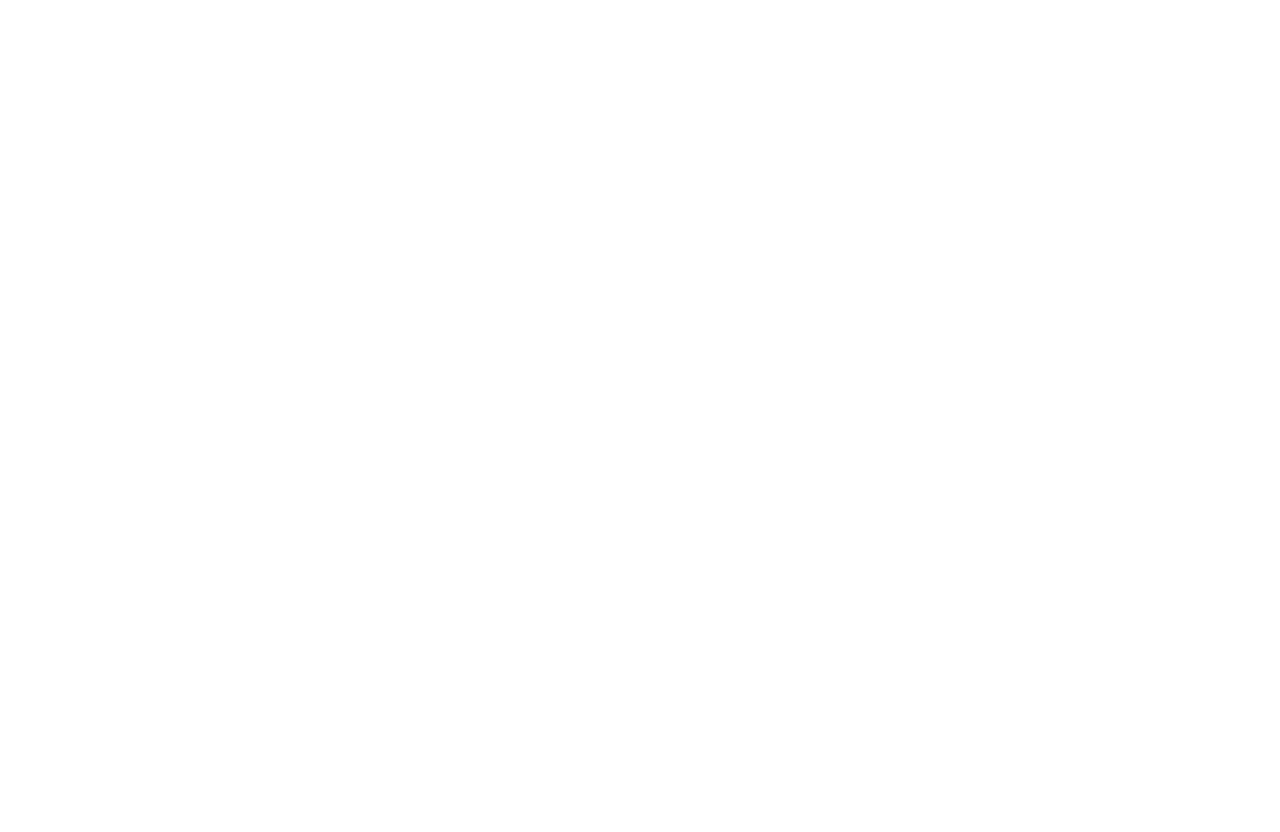
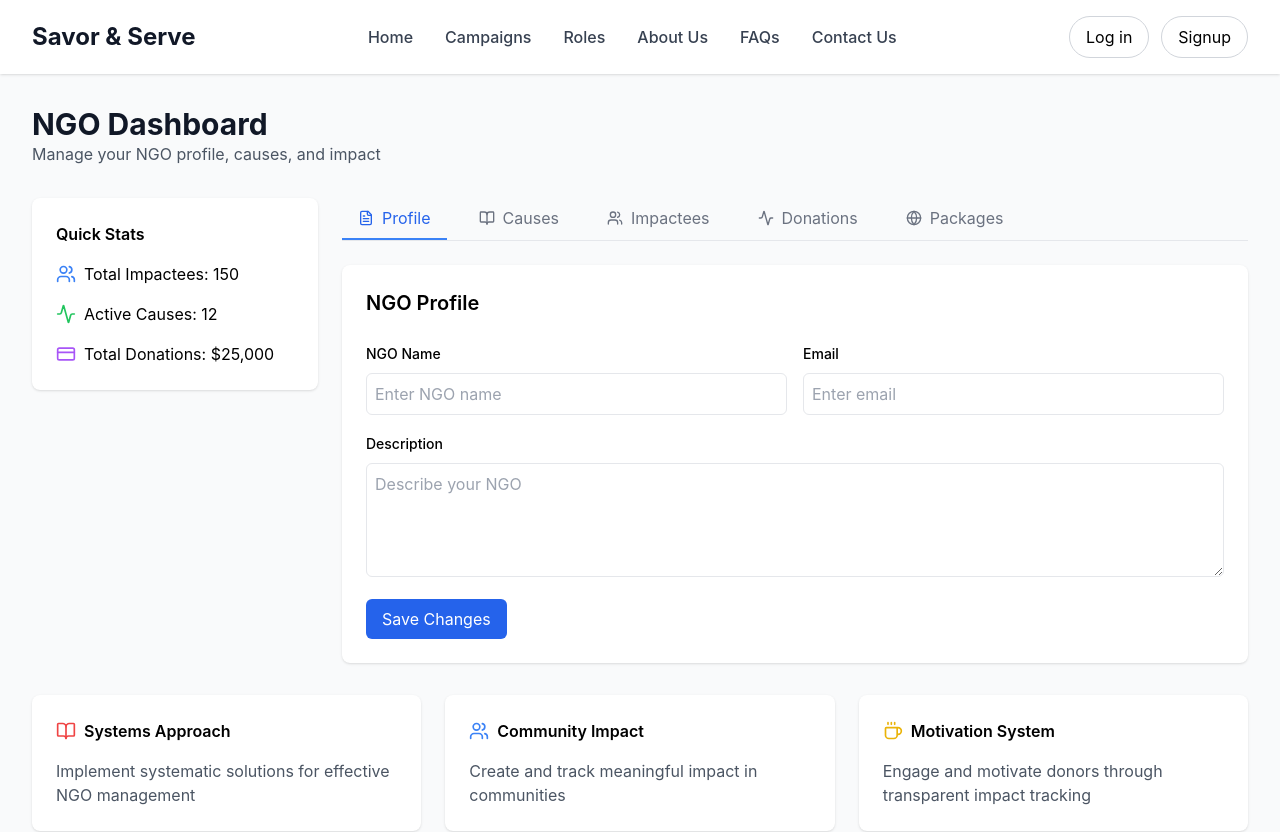
Before and after one commit to Mati-Shaikh/Savor-Serve, a React (Create React App) app: page /ngo in a window 1280 px wide. Before the commit this address had no page. Shown: the top 832 px of the page. Before the commit the page ends 800 px from the top, so only its background shows below. Built offline with nearby package versions, Linux system fonts and the light colour scheme.

Commit message:
NGO Dashboard Created

```diff
--- a/package.json
+++ b/package.json
@@ -6,6 +6,7 @@
     "@headlessui/react": "^2.2.0",
     "@heroicons/react": "^1.0.6",
     "@radix-ui/react-icons": "^1.3.0",
+    "@radix-ui/react-tabs": "^1.1.1",
     "@testing-library/jest-dom": "^5.17.0",
     "@testing-library/react": "^13.4.0",
     "@testing-library/user-event": "^13.5.0",
@@ -23,6 +24,7 @@
     "react-router-dom": "^6.26.2",
     "react-scripts": "5.0.1",
     "react-slick": "^0.30.2",
+    "shadcn-ui": "^0.9.3",
     "slick-carousel": "^1.8.1",
     "tailwind-merge": "^2.5.2",
     "tailwindcss-animate": "^1.0.7",
--- a/src/App.js
+++ b/src/App.js
@@ -12,6 +12,7 @@ import ContactUs from "./components/ContactPage/contactPage";
 import AdminPage from "./components/LoginAndSignupComponents/Admin"
 import AboutUs from "./components/AboutUsPage/aboutus";
 import FAQs from "./components/FAQsPage/faqsPage";
+import NGO from "./components/NGOPage/ngoPage";
 
 const App = () => {
   return (
@@ -25,6 +26,7 @@ const App = () => {
         <Route path="/contactus" element={<ContactUs />} />
         <Route path="/aboutus" element={<AboutUs />} />
         <Route path="/faqs" element={<FAQs />} />
+        <Route path="/ngo" element={<NGO />} />
 
         <Route
           path="/dashboard"
--- /dev/null
+++ b/src/components/LandingPageComponents/NGO.js
@@ -0,0 +1,205 @@
+import React, { useState } from 'react';
+import {
+  Users,
+  BookOpen,
+  Activity,
+  Coffee,
+  Globe,
+  CreditCard,
+  FileText,
+  Check,
+  Plus,
+  ChevronDown
+} from 'lucide-react';
+
+const NGODashboard = () => {
+  const [activeTab, setActiveTab] = useState('profile');
+
+  // Sample state for demonstration
+  const [ngoProfile, setNgoProfile] = useState({
+    name: '',
+    email: '',
+    phone: '',
+    address: '',
+    description: ''
+  });
+
+  const tabs = [
+    { id: 'profile', icon: <FileText className="h-4 w-4" />, label: 'Profile' },
+    { id: 'causes', icon: <BookOpen className="h-4 w-4" />, label: 'Causes' },
+    { id: 'impactees', icon: <Users className="h-4 w-4" />, label: 'Impactees' },
+    { id: 'donations', icon: <Activity className="h-4 w-4" />, label: 'Donations' },
+    { id: 'packages', icon: <Globe className="h-4 w-4" />, label: 'Packages' }
+  ];
+
+  return (
+    <div className="min-h-screen bg-gray-50 p-8">
+      {/* Header Section */}
+      <div className="mb-8">
+        <h1 className="text-3xl font-bold text-gray-900">NGO Dashboard</h1>
+        <p className="text-gray-600">Manage your NGO profile, causes, and impact</p>
+      </div>
+
+      {/* Main Content */}
+      <div className="grid grid-cols-1 gap-6 lg:grid-cols-4">
+        {/* Sidebar Stats */}
+        <div className="space-y-4">
+          <div className="rounded-lg bg-white p-6 shadow">
+            <h2 className="mb-4 font-semibold">Quick Stats</h2>
+            <div className="space-y-4">
+              <div className="flex items-center space-x-2">
+                <Users className="h-5 w-5 text-blue-500" />
+                <span>Total Impactees: 150</span>
+              </div>
+              <div className="flex items-center space-x-2">
+                <Activity className="h-5 w-5 text-green-500" />
+                <span>Active Causes: 12</span>
+              </div>
+              <div className="flex items-center space-x-2">
+                <CreditCard className="h-5 w-5 text-purple-500" />
+                <span>Total Donations: $25,000</span>
+              </div>
+            </div>
+          </div>
+        </div>
+
+        {/* Main Content Area */}
+        <div className="lg:col-span-3">
+          {/* Custom Tabs */}
+          <div className="mb-6">
+            <div className="flex space-x-4 border-b">
+              {tabs.map((tab) => (
+                <button
+                  key={tab.id}
+                  onClick={() => setActiveTab(tab.id)}
+                  className={`flex items-center space-x-2 border-b-2 px-4 py-2 ${
+                    activeTab === tab.id
+                      ? 'border-blue-500 text-blue-600'
+                      : 'border-transparent text-gray-500 hover:text-gray-700'
+                  }`}
+                >
+                  {tab.icon}
+                  <span>{tab.label}</span>
+                </button>
+              ))}
+            </div>
+          </div>
+
+          {/* Tab Content */}
+          <div className="rounded-lg bg-white p-6 shadow">
+            {activeTab === 'profile' && (
+              <div>
+                <h2 className="mb-6 text-xl font-semibold">NGO Profile</h2>
+                <form className="space-y-4">
+                  <div className="grid grid-cols-2 gap-4">
+                    <div className="space-y-2">
+                      <label className="text-sm font-medium">NGO Name</label>
+                      <input
+                        type="text"
+                        className="w-full rounded-md border p-2"
+                        placeholder="Enter NGO name"
+                      />
+                    </div>
+                    <div className="space-y-2">
+                      <label className="text-sm font-medium">Email</label>
+                      <input
+                        type="email"
+                        className="w-full rounded-md border p-2"
+                        placeholder="Enter email"
+                      />
+                    </div>
+                  </div>
+                  <div className="space-y-2">
+                    <label className="text-sm font-medium">Description</label>
+                    <textarea
+                      className="w-full rounded-md border p-2"
+                      rows="4"
+                      placeholder="Describe your NGO"
+                    />
+                  </div>
+                  <button className="rounded-md bg-blue-600 px-4 py-2 text-white hover:bg-blue-700">
+                    Save Changes
+                  </button>
+                </form>
+              </div>
+            )}
+
+            {activeTab === 'causes' && (
+              <div>
+                <div className="mb-6 flex items-center justify-between">
+                  <h2 className="text-xl font-semibold">Active Causes</h2>
+                  <button className="flex items-center space-x-2 rounded-md bg-green-600 px-4 py-2 text-white hover:bg-green-700">
+                    <Plus className="h-4 w-4" />
+                    <span>Add Cause</span>
+                  </button>
+                </div>
+                <div className="space-y-4">
+                  {/* Sample Cause Card */}
+                  <div className="rounded-lg border p-4">
+                    <div className="flex items-center justify-between">
+                      <h3 className="font-semibold">Clean Water Initiative</h3>
+                      <span className="rounded-full bg-green-100 px-3 py-1 text-sm text-green-800">
+                        Active
+                      </span>
+                    </div>
+                    <p className="mt-2 text-sm text-gray-600">
+                      Providing clean drinking water to rural communities
+                    </p>
+                    <div className="mt-4 flex items-center justify-between">
+                      <div className="text-sm text-gray-600">
+                        Progress: 65%
+                      </div>
+                      <div className="text-sm text-gray-600">
+                        Goal: $50,000
+                      </div>
+                    </div>
+                    <div className="mt-2 h-2 w-full rounded-full bg-gray-200">
+                      <div className="h-2 w-2/3 rounded-full bg-green-500"></div>
+                    </div>
+                  </div>
+                </div>
+              </div>
+            )}
+
+            {/* Add other tab content here */}
+          </div>
+        </div>
+      </div>
+
+      {/* Feature Cards */}
+      <div className="mt-8 grid grid-cols-1 gap-6 md:grid-cols-2 lg:grid-cols-3">
+        <div className="rounded-lg bg-white p-6 shadow">
+          <div className="mb-4 flex items-center space-x-2">
+            <BookOpen className="h-5 w-5 text-red-500" />
+            <h3 className="font-semibold">Systems Approach</h3>
+          </div>
+          <p className="text-gray-600">
+            Implement systematic solutions for effective NGO management
+          </p>
+        </div>
+
+        <div className="rounded-lg bg-white p-6 shadow">
+          <div className="mb-4 flex items-center space-x-2">
+            <Users className="h-5 w-5 text-blue-500" />
+            <h3 className="font-semibold">Community Impact</h3>
+          </div>
+          <p className="text-gray-600">
+            Create and track meaningful impact in communities
+          </p>
+        </div>
+
+        <div className="rounded-lg bg-white p-6 shadow">
+          <div className="mb-4 flex items-center space-x-2">
+            <Coffee className="h-5 w-5 text-yellow-500" />
+            <h3 className="font-semibold">Motivation System</h3>
+          </div>
+          <p className="text-gray-600">
+            Engage and motivate donors through transparent impact tracking
+          </p>
+        </div>
+      </div>
+    </div>
+  );
+};
+
+export default NGODashboard;
--- /dev/null
+++ b/src/components/NGOPage/ngoPage.js
@@ -0,0 +1,25 @@
+import React from "react";
+import Header from "../LandingPageComponents/Header";
+import Footer from "../LandingPageComponents/Footer";
+import NGO from "../LandingPageComponents/NGO";
+
+
+const ContactPage = () => {
+  return (
+    <div>
+      <Header />
+      <NGO/>
+
+      {/* <TaglineAndImage /> */}
+      {/* <Topics /> */}
+      {/* <Reviews />
+      <Features />
+      <SubTopics />
+      <FAQs />
+      <BlogsAndArticles /> */}
+      <Footer />
+    </div>
+  );
+};
+
+export default ContactPage;
```
Also changed, not shown: src/components/LandingPageComponents/Header.js (+7 -7 lines), 1 other file (tests, documents, lock files or other folders).
